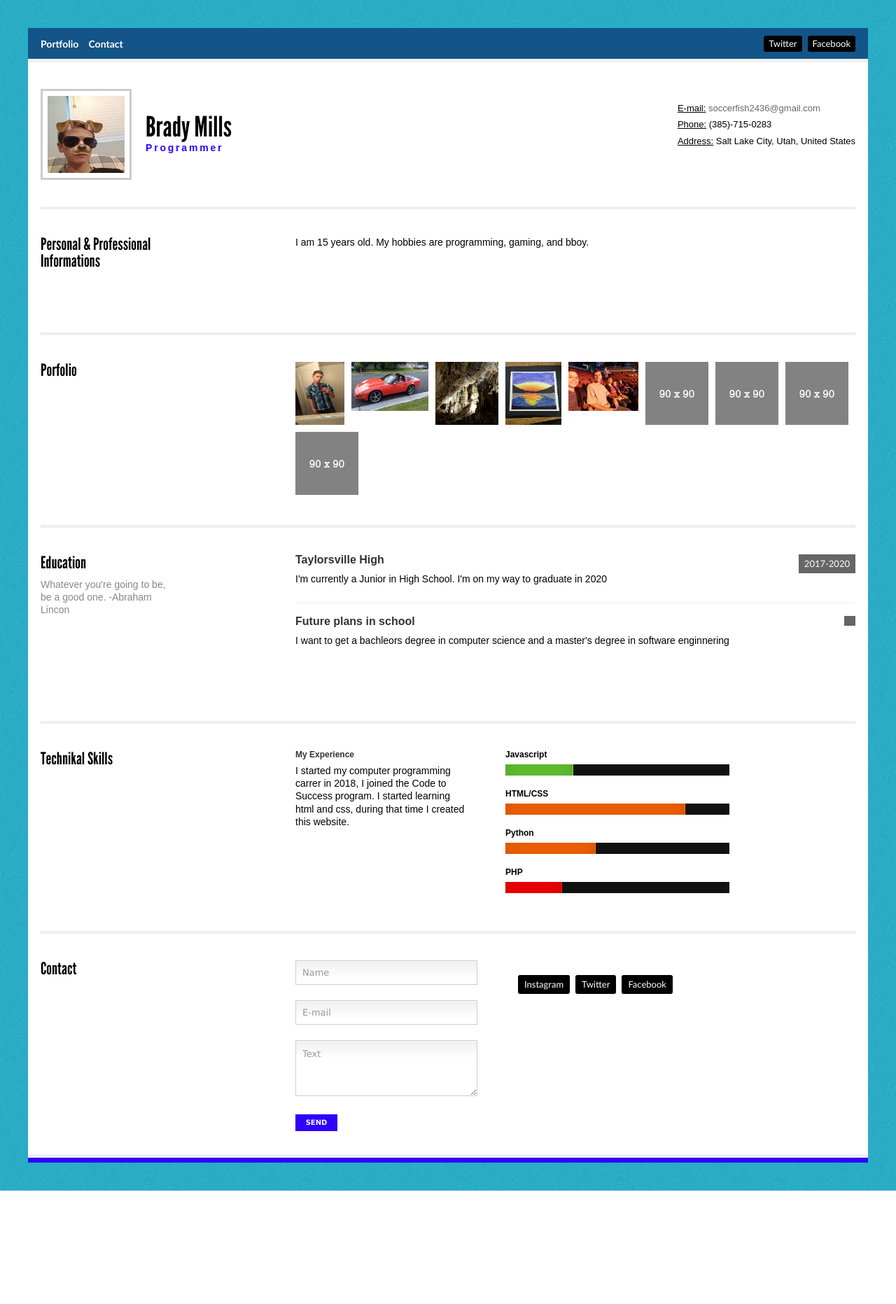
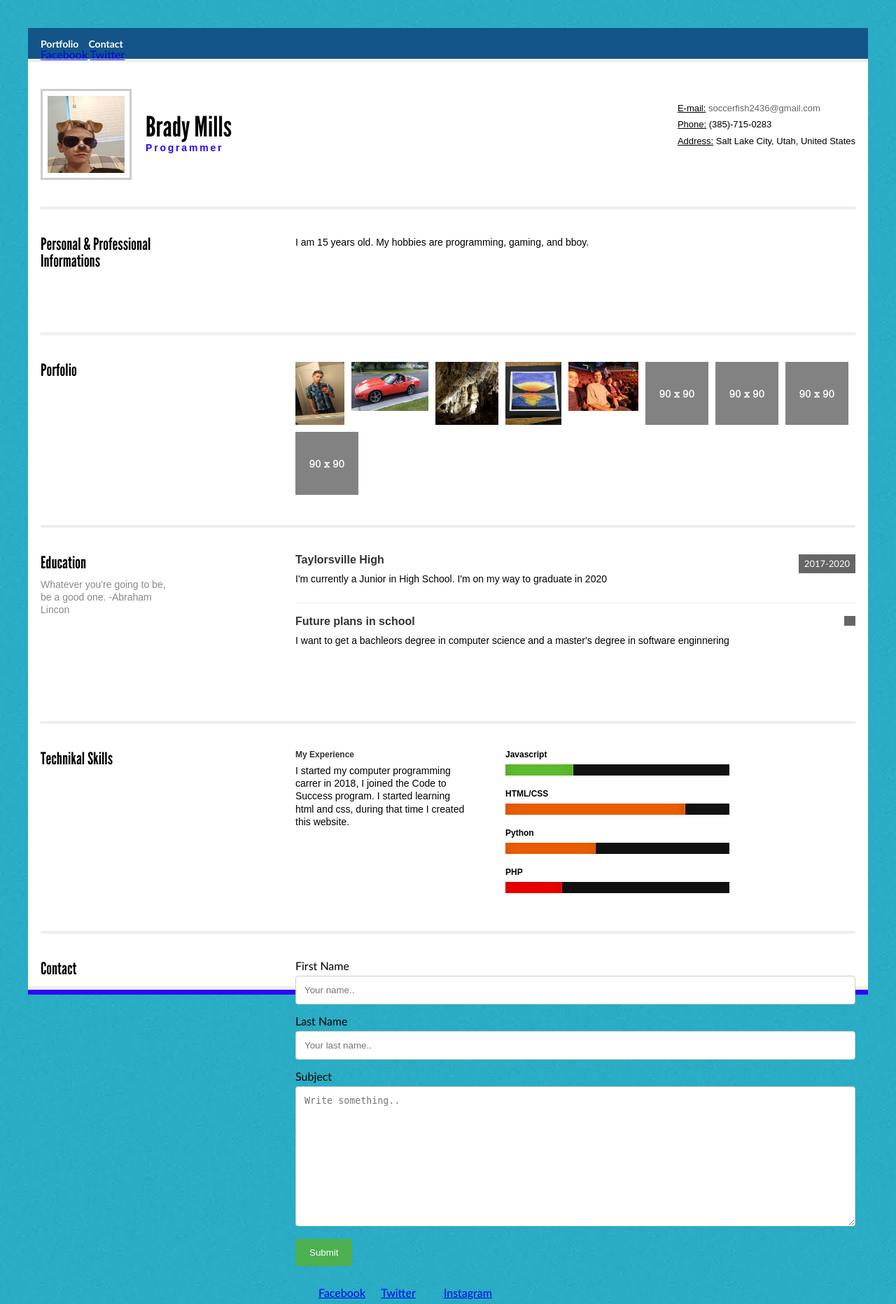
Before and after one commit to 3553NC3/Resume, a PHP site: page /index.html in a window 1280 px wide. Shown: the whole page at 70% size. Before the commit the page ends 1701 px from the top, so only its background shows below. Run offline with PHP 8.4, Linux system fonts and the light colour scheme.

Commit message:
Update 7

```diff
--- /dev/null
+++ b/action_page.php
@@ -0,0 +1 @@
+<?php header('location: /index.html');?>
--- a/css/main.css
+++ b/css/main.css
@@ -255,79 +255,42 @@
 
 
 /*----------Contact------------*/
-
-.contact {
-	height: 240px;
+section-contact {
+	height: 40px;
 }
 
-.social_contact {
-	float: right;
-	text-decoration: none;
-	color: #fff;
-	padding: 5px 7px;
-	font-size: 13px;
-	background: #000;
-	border-radius: 3px;
-	margin-left: 8px;
-	margin-top: -19px;
+/* Style inputs with type="text", select elements and textareas */
+input[type=text], select, textarea {
+    width: 100%; /* Full width */
+    padding: 12px; /* Some padding */
+    border: 1px solid #ccc; /* Gray border */
+    border-radius: 4px; /* Rounded borders */
+    box-sizing: border-box; /* Make sure that padding and width stays in place */
+    margin-top: 6px; /* Add a top margin */
+    margin-bottom: 16px; /* Bottom margin */
+    resize: vertical /* Allow the user to vertically resize the textarea (not horizontally) */
 }
 
-.social_contact:hover {
-	color: #000;
-	background: #fff;
+/* Style the submit button with a specific background color etc */
+input[type=submit] {
+    background-color: #4CAF50;
+    color: white;
+    padding: 12px 20px;
+    border: none;
+    border-radius: 4px;
+    cursor: pointer;
 }
 
-.form {
-	float: left;
+/* When moving the mouse over the submit button, add a darker green color */
+input[type=submit]:hover {
+    background-color: #45a049;
 }
 
-input, textarea {
-	 padding: 9px;
-	 border: 1px solid #ccc;
-	 outline: 0;
-	 color: #999;
-	 font: normal 13px/100% Verdana, Tahoma, sans-serif;
-	 width: 240px;
-	 margin-bottom: 12px;
-	 background: url(../img/formback.gif) repeat-x 0 0;
-}
-
-textarea {
-	 width: 240px;
-	 height: 60px;
-	 line-height: 150%;
-	 min-height: 60px;
-	 max-height: 60px;
-	 max-width: 240px;
-	 min-width: 240px;
-}
-
-input:hover, textarea:hover,
-input:focus, textarea:focus {
-	 border-color: #999;
-}
-
-.submit input {
-	 padding: 7px 9px;
-	 width: 60px;
-	 cursor: pointer;
-	 background: #3001fb;
-	 border: none;
-	 font-size: 10px;
-	 color: #FFF;
-	 font-weight: bold;
-	 text-transform: uppercase;
-
-}
-
-.submit input:hover {
-	background: #666;
-	color: #FFF;
-}
-
-.contact_text {
-	width:330px;
-	float: right;
+/* Add a background color and some padding around the form */
+right {
+    border-radius: 5px;
+    background-color: #f2f2f2;
+    padding: 20px;
 }
 
 #contact_icons {
--- a/index.html
+++ b/index.html
@@ -143,19 +143,28 @@
         </div>
 
         <div class="right">
-          <form class="form" action="#">
-            <p class="name"><input type="text" name="name" id="name" value="Name" /></p>
 
-            <p class="email"><input type="text" name="email" id="email" value="E-mail" /></p>
+            <form action="action_page.php">
 
-            <p class="text">
-            <textarea name="text" rows="" cols="">Text
-</textarea></p>
+      <label for="fname">First Name</label>
+      <input type="text" id="fname" name="firstname" placeholder="Your name..">
 
-            <p class="submit"><input type="submit" value="Send" /></p>
-          </form>
+      <label for="lname">Last Name</label>
+      <input type="text" id="lname" name="lastname" placeholder="Your last name..">
 
-          <p class="contact_text"></p>
+      <!--<label for="country">Country</label>
+      <select id="country" name="country">
+        <option value="australia">Australia</option>
+        <option value="canada">Canada</option>
+        <option value="usa">USA</option>
+      </select>-->
+
+      <label for="subject">Subject</label>
+      <textarea id="subject" name="subject" placeholder="Write something.." style="height:200px"></textarea>
+
+      <input type="submit" value="Submit">
+
+    </form>
 
           <div id="contact_icons">
             <a href="https://www.facebook.com/profile.php?id=100005035665171" class="social_contact">Facebook</a> <a href="https://twitter.com/#!/essence3383" class=
```
